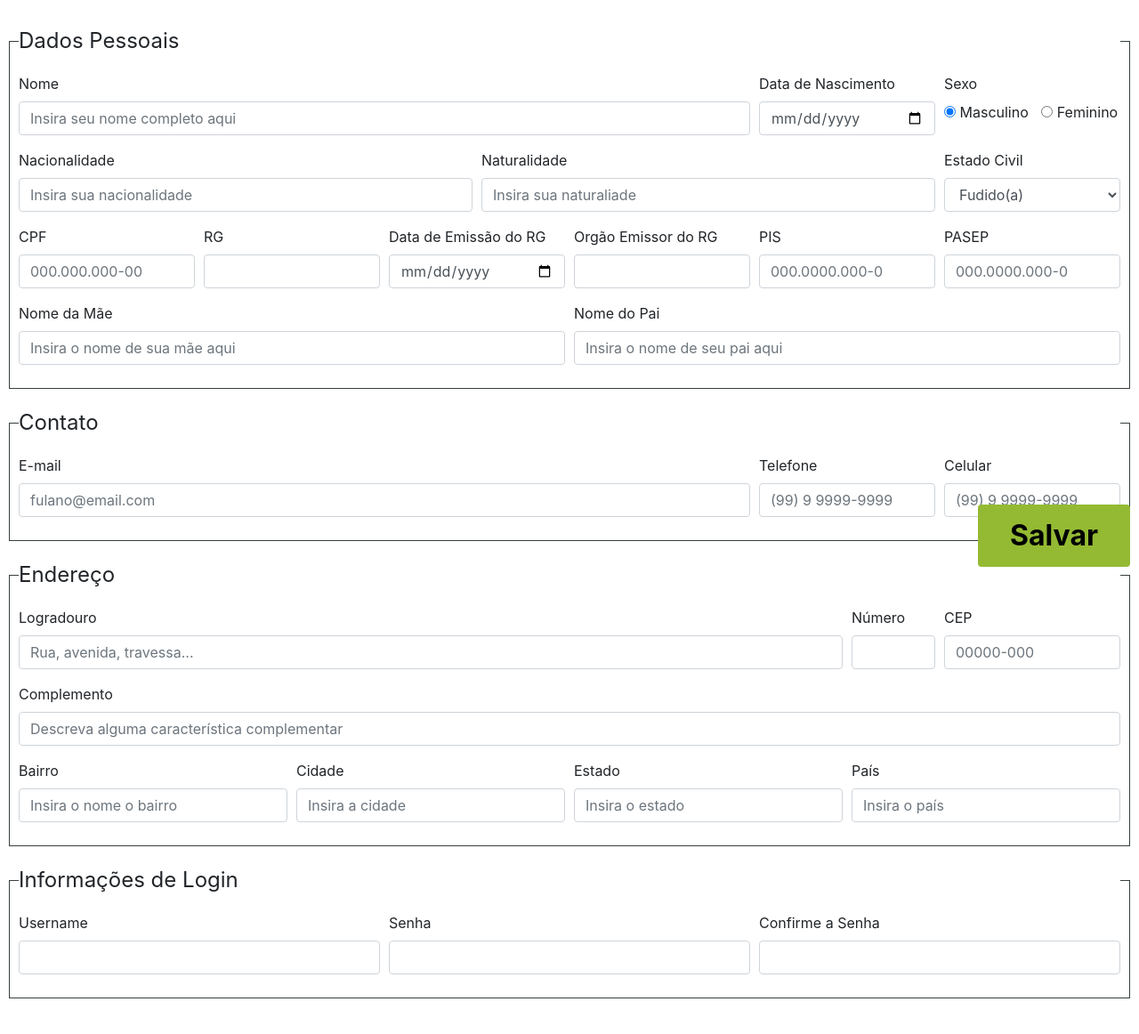
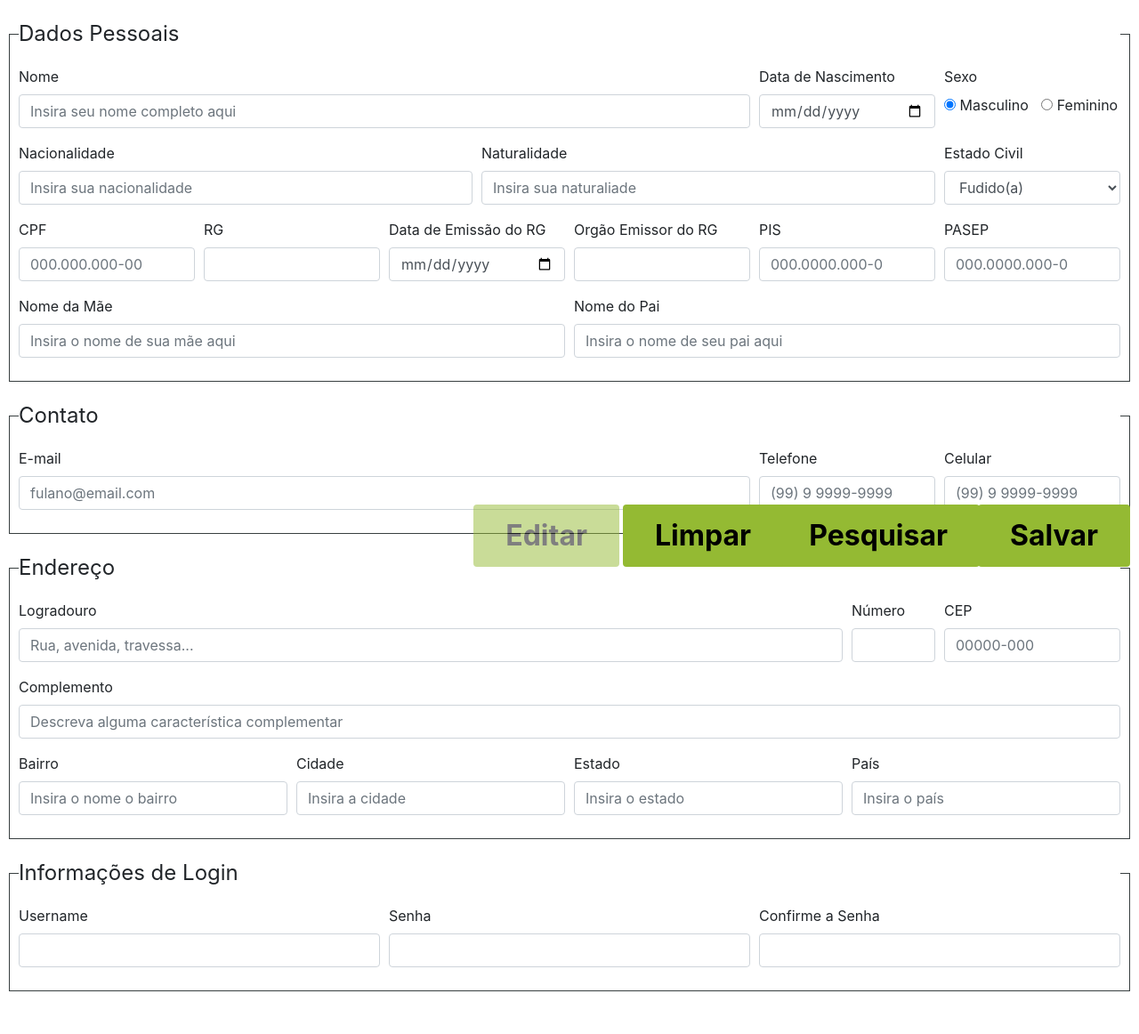
Before and after one commit to JakeDeGea/sistemaCurriculum, a PHP site: page /view/cadastro_funcionario.php in a window 1280 px wide. Shown: the part 153-1315 px from the top of the page at 89% size. After the commit the page ends 1267 px from the top, so only its background shows below. Run offline with PHP 8.4, Linux system fonts and the light colour scheme; the visitor is signed in with stand-in values (Sample User, id 1).

Commit message:
fazendo pesquisa de funcionário

```diff
--- a/_css/cadastro_funcionario.css
+++ b/_css/cadastro_funcionario.css
@@ -7,6 +7,7 @@ section#corpo header h1{
   font-size: 24pt;
   font-weight: bold;
   padding: 15px;
+  margin-bottom: 0px;
   padding-bottom: 20px;
   background-color: #dddd;
 }
@@ -26,7 +27,8 @@ input#i_masc, input#i_fem {
 input#i_fem {
   margin-left: 10px;
 }
-button#btn_salvar {
+button#btn_salvar, button#btn_editar,
+button#btn_pesquisar, button#btn_limpar {
   position: fixed;
   padding: 15px;
   padding-left: 35px;
@@ -35,7 +37,51 @@ button#btn_salvar {
   bottom: 10px;
   background-color: #94ba33;
 }
-button#btn_salvar h2 {
+button#btn_pesquisar {
+  right: 179px;
+  bottom: 10px;
+  background-color: #94ba33;
+}
+button#btn_limpar {
+  opacity: 1;
+  right: 400px;
+  bottom: 10px;
+  background-color: #94ba33;
+}
+button#btn_editar {
+  opacity: 0.5;
+  visibility: visible;
+  right: 584px;
+  bottom: 10px;
+  background-color: #94ba33;
+}
+button#btn_salvar h2, button#btn_editar h2,
+button#btn_pesquisar h2, button#btn_limpar h2 {
   margin: 0px;
   font-weight: bold;
 }
+#modal_container {
+  position: fixed;
+  display: none;
+  margin: 0px;
+  padding: 0px;
+  top: 0%;
+  left: 0%;
+  right: 0%;
+  bottom: 0%;
+  opacity: 0.5;
+  background-color: black;
+}
+#modalzao_massa {
+  position: fixed;
+  display: none;
+  opacity: 1;
+  top: 33%;
+  left: 33%;
+  right: 33%;
+  bottom: 33%;
+  border-radius: 5px;
+  background-color: white;
+  min-width: 200px;
+  min-height: 200px;
+}
--- a/banco/curriculo-att-2.sql
+++ b/banco/curriculo-att-2.sql
@@ -13,6 +13,7 @@ CREATE TABLE IF NOT EXISTS cargos (
 );
 INSERT INTO cargos VALUES(null, 'Administrador', 'pika das galáxias');
 INSERT INTO cargos VALUES(null, 'funcionário', 'dont have power');
+select * from cargos;
 
 -- -----------------------------------------------------
 -- Table `curriculo`.`usuario`
@@ -26,7 +27,8 @@ CREATE TABLE IF NOT EXISTS usuarios (
   FOREIGN KEY (id_cargo) REFERENCES cargos(id)
   ON UPDATE CASCADE ON DELETE RESTRICT
 );
-INSERT INTO usuarios VALUES (null, 'admin', '', 1);
+INSERT INTO usuarios VALUES (null, 'admin', '$2y$10$UsHj6sGRAzY0b1alOfqqCu0FWy9BgGM6.yxDpS9oGqv34woyDBP4K', 1); /*essa senha é 123*/
+select * from usuarios;
 
 
 -- -----------------------------------------------------
--- /dev/null
+++ b/controller/funcionario/pesquisar_funcionario.php
@@ -0,0 +1,6 @@
+<?php
+require_once ("../../model/conexao.php");  //Conexao com o banco
+include ("../seguranca.php"); //INCLUIR FUNÇÕES DE SEGURANÇA E CHAMA-LAS ABAIXO
+
+
+?>
--- a/model/validacaoLogin.php
+++ b/model/validacaoLogin.php
@@ -1,8 +1,5 @@
+<?php require_once("conexao.php");
 
-<?php require_once("conexao.php"); ?>
-
-
-<?php
 //INICIAR SESSÃO
 session_start();
 
@@ -19,8 +16,8 @@ if (isset($_POST['login'])){
 
   $acesso = password_verify($senha, $hash);
 
-
   if (!$acesso) {
+    // $hash = password_hash($senha, PASSWORD_DEFAULT);
     die("Falha na consulta");
   } else {
     //Definir varivavel como sessão logada para outras funções
@@ -41,5 +38,4 @@ if (isset($_POST['login'])){
     $_SESSION['usuarioCargo'] = $resultado['nome'];
   }
 }
-
 ?>
--- a/view/cadastro_funcionario.php
+++ b/view/cadastro_funcionario.php
@@ -41,11 +41,17 @@
       </aside>
 
       <!-- O conteúdo é aqui -->
-
       <section id="corpo">
         <header>
           <h1>Cadas&shy;tro de Fun&shy;cioná&shy;rio</h1>
         </header>
+        <?php if(isset($_GET['cadastroRealizado']) && $_GET['cadastroRealizado']) { ?>
+          <div class="alert alert-success">
+            <h3 class="font-weight-bold">Sucesso!</h3>
+            <hr>
+            <h4>Cadastro realizado</h4>
+          </div>
+        <?php } ?>
         <section>
           <div class="container-fluid" id="container_cad_func">
           <form id="form_cadastro_funcionario" action="../controller/funcionario/inserirfuncionario.php" method="post">
@@ -224,11 +230,31 @@
                 </div>
               </fieldset>
               <button type="submit" class="btn" id="btn_salvar"><h2>Salvar</h2></button>
+              <button type="button" class="btn" id="btn_pesquisar"><h2>Pesquisar</h2></button>
+              <button type="button" class="btn" id="btn_editar"><h2>Editar</h2></button>
+              <button type="button" class="btn" id="btn_limpar"><h2>Limpar</h2></button>
             </form>
           </div>
         </section>
       </section>
     </div>
+
+    <div id="modal_container">
+
+    </div>
+    <div id="modalzao_massa">
+      <form>
+        <div class="form-row">
+          <div class="form-group col-md">
+            <label for="m_cpf">Informe o CPF do Funcionário</label>
+            <input type="text" class="btn" name="m_cpf" id="m_cpf" value="" placeholder="000.000.000-00" required>
+          </div>
+        </div>
+        <button type="submit" name="b_m_pesquisar_func" id="b_m_pesquisar_func">Pesquisar</button>
+      </form>
+    </div>
+
+
 
     <!--  FUNÇÕES EM JAVASCRIPT PARA DASHBOARD-->
     <script>
@@ -236,6 +262,15 @@
         $('#sideCollapse').on('click', function () {
           $('#sidebar').toggleClass('active');
         });
+        $('#modal_container').on('click', function () {
+          $('#modal_container').hide();
+          $('#modalzao_massa').hide();
+        });
+        $('#btn_pesquisar').on('click', function () {
+          $('#modal_container').show();
+          $('#modalzao_massa').show();
+        });
+
       });
     </script>
   </body>
```
Also changed, not shown: controller/funcionario/inserirfuncionario.php (+2 -6 lines).
